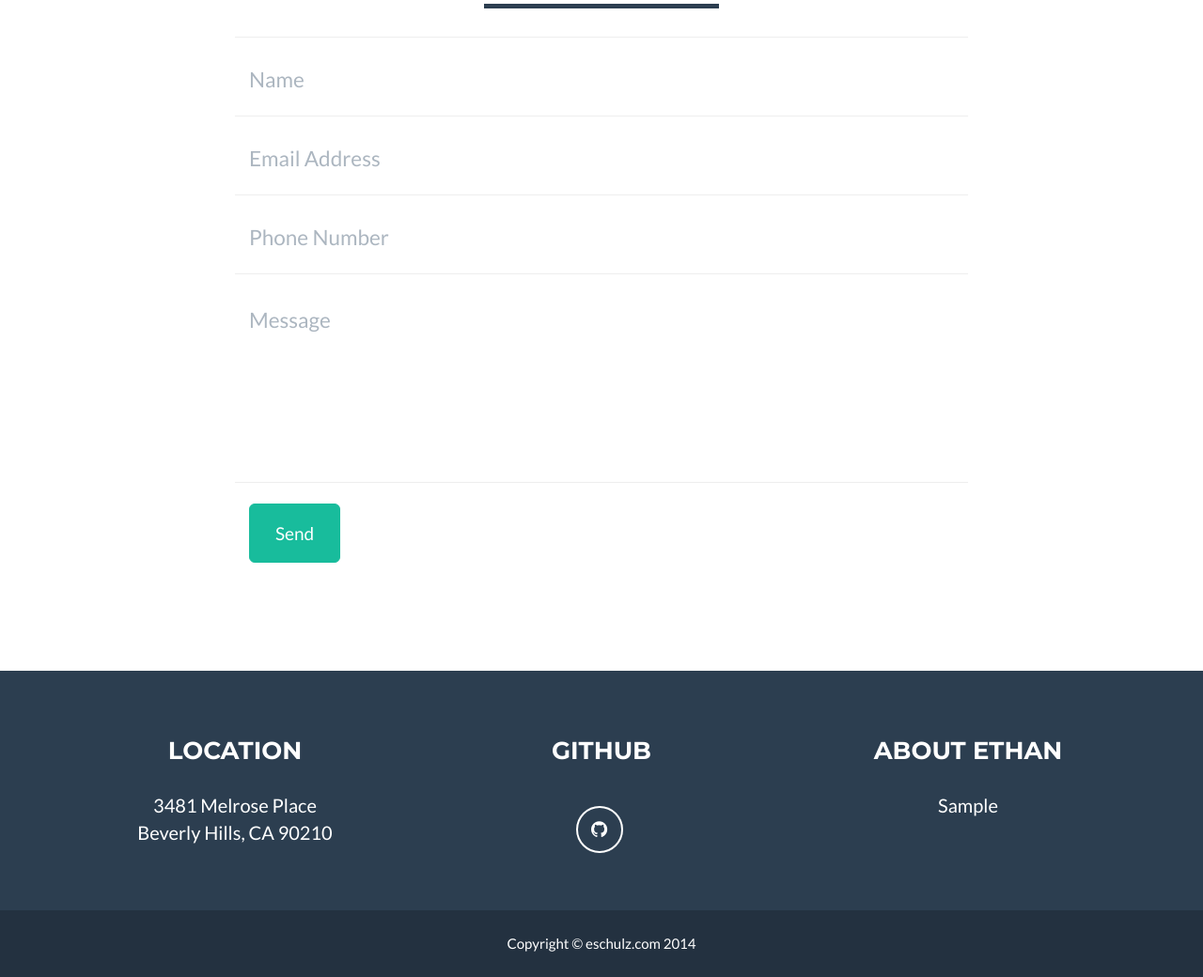
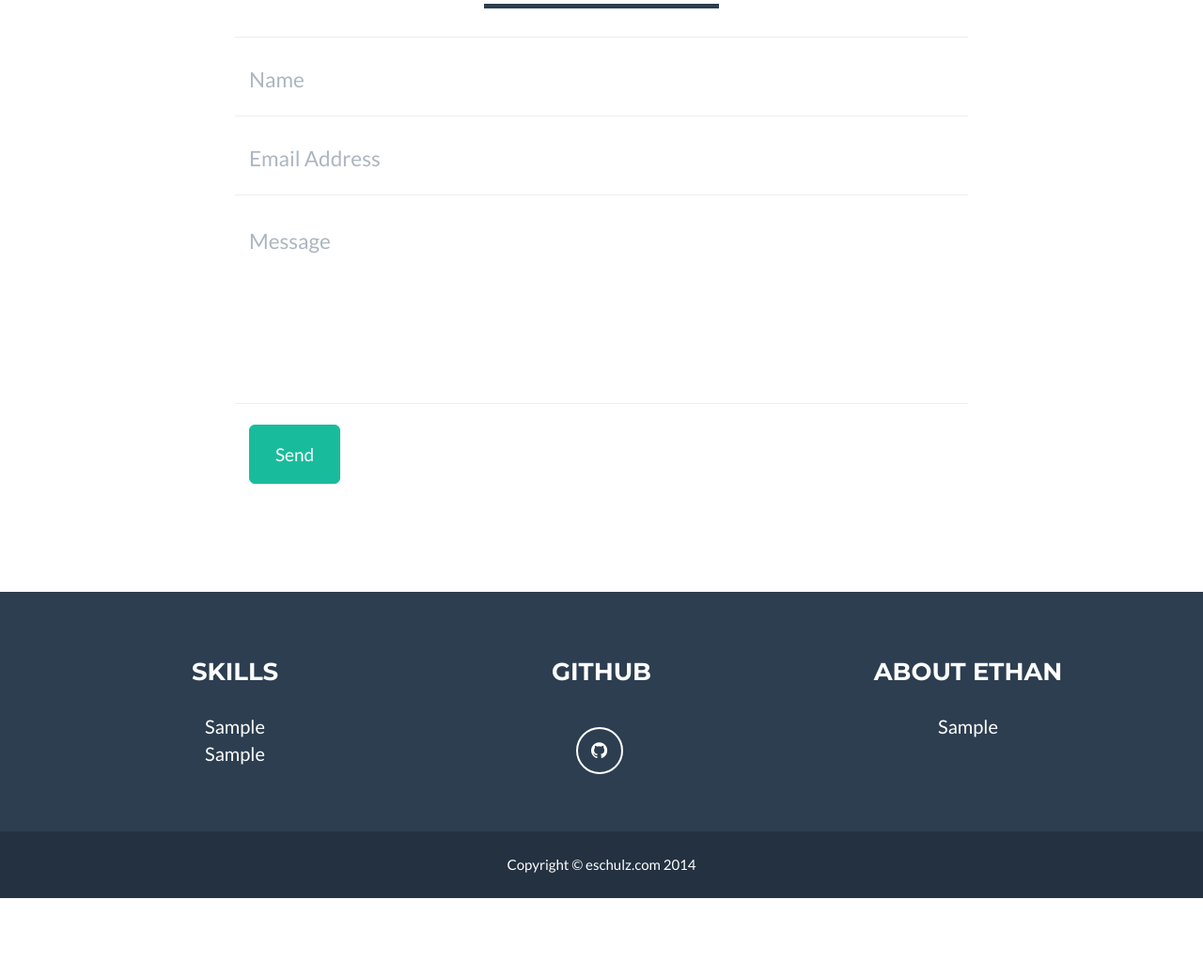
Before and after one commit to eson-schulz/old-portfolio, a Django app: template templates/index.html in a window 1280 px wide. Shown: the part 1979-3019 px from the top of the page at 94% size. After the commit the page ends 2935 px from the top, so only its background shows below. Run offline with Django 3.2, Linux system fonts and the light colour scheme; the template is opened without the code that fills it: most values are stand-ins (such as "Sample title", 1, 10 or a date in 2020); grey boxes marked "Sample" are stand-in pictures; some libraries are stand-ins or nearby versions.

Commit message:
Updated views to give the template two different strings containing nicely formatted skills, one for each line.

```diff
--- a/templates/index.html
+++ b/templates/index.html
@@ -181,13 +181,6 @@
                         </div>
                         <div class="row control-group">
                             <div class="form-group col-xs-12 floating-label-form-group controls">
-                                <label>Phone Number</label>
-                                <input type="tel" class="form-control" placeholder="Phone Number" id="phone" required data-validation-required-message="Please enter your phone number.">
-                                <p class="help-block text-danger"></p>
-                            </div>
-                        </div>
-                        <div class="row control-group">
-                            <div class="form-group col-xs-12 floating-label-form-group controls">
                                 <label>Message</label>
                                 <textarea rows="5" class="form-control" placeholder="Message" id="message" required data-validation-required-message="Please enter a message."></textarea>
                                 <p class="help-block text-danger"></p>
@@ -212,8 +205,9 @@
             <div class="container">
                 <div class="row">
                     <div class="footer-col col-md-4">
-                        <h3>Location</h3>
-                        <p>3481 Melrose Place<br>Beverly Hills, CA 90210</p>
+                        <h3>Skills</h3>
+                        <p>{{ skills_1 }}<br>{{ skills_2 }}</p>
+                        <!-- <p>Python, Java, MySQL<br>Django, and Swing</p> -->
                     </div>
                     <div class="footer-col col-md-4">
                         <h3>Github</h3>
```
Also changed, not shown: home/views.py (+11 -1 lines), 1 other file.
